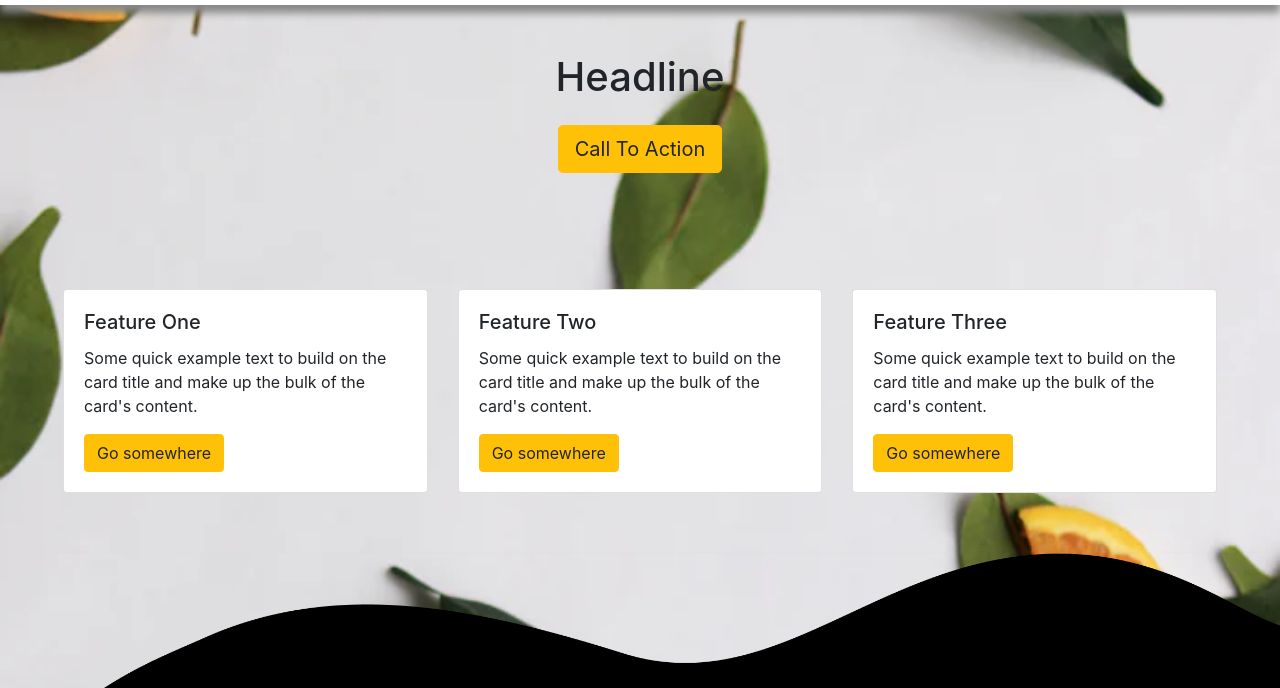
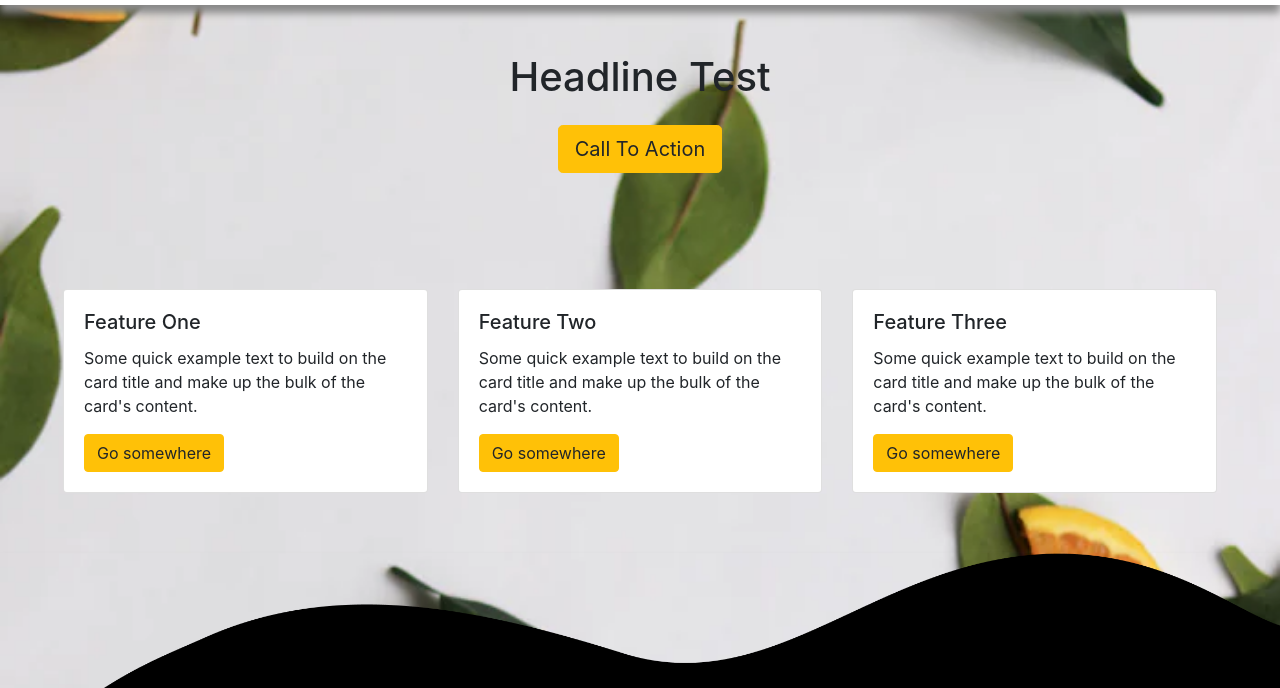
Before and after one commit to nadeer-cookee/node-deploy-ec2-cd, a website: page public/index.html in a window 1280 px wide. Shown: the part 91-779 px from the top of the page. Drawn offline with nearby package versions, Linux system fonts and the light colour scheme.

Commit message:
New change

```diff
--- a/public/index.html
+++ b/public/index.html
@@ -61,7 +61,7 @@
     </header>
     <main>
       <div class="heading">
-        <h1>Headline</h1>
+        <h1>Headline Test</h1>
         <button class="btn btn-lg btn-warning mt-3 cta">
           <span>Call To Action</span>
         </button>
```
